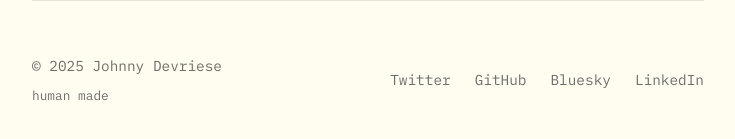
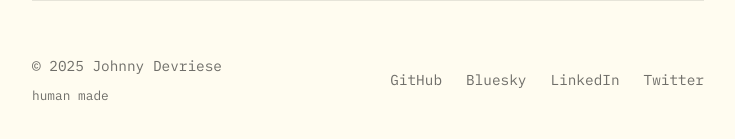
Before and after one commit to johnnydevriese/johnnydevriese.github.io, a React (Vite) app: page / in a window 1280 px wide. Shown: the part 9710-9849 px from the top of the page, without its empty margins (272-1007 px from the left). Built offline with nearby package versions, Linux system fonts and the light colour scheme; the HTML template or start-up script is replaced by a standard one.

Commit message:
re order

```diff
--- a/src/App.tsx
+++ b/src/App.tsx
@@ -408,10 +408,10 @@ export default function Blog() {
               </div>
               <div style={{display: 'flex', gap: '1.5rem'}}>
                 {[
-                  { label: 'Twitter', url: 'https://x.com/johnnydevriese' },
-                  { label: 'GitHub', url: 'https://github.com/johnnydevriese/' },
-                  { label: 'Bluesky', url: 'https://bsky.app/profile/johnnydevriese.bsky.social' },
-                  { label: 'LinkedIn', url: 'https://www.linkedin.com/in/johnny-devriese-080556129/' }
+                    { label: 'GitHub', url: 'https://github.com/johnnydevriese/' },
+                    { label: 'Bluesky', url: 'https://bsky.app/profile/johnnydevriese.bsky.social' },
+                    { label: 'LinkedIn', url: 'https://www.linkedin.com/in/johnny-devriese-080556129/' },
+                    { label: 'Twitter', url: 'https://x.com/johnnydevriese' },
                 ].map((social) => (
                   <a
                     key={social.label}
```
